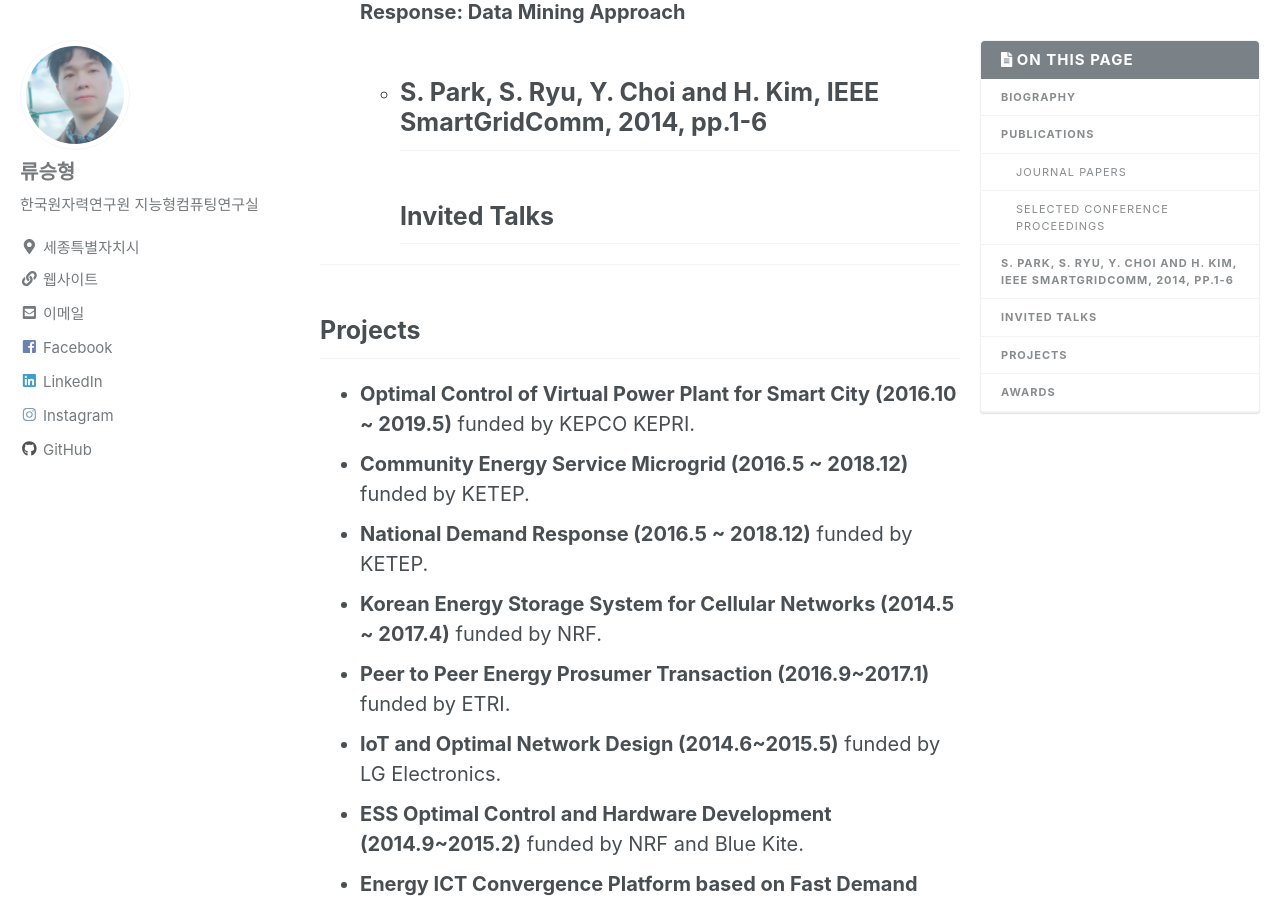
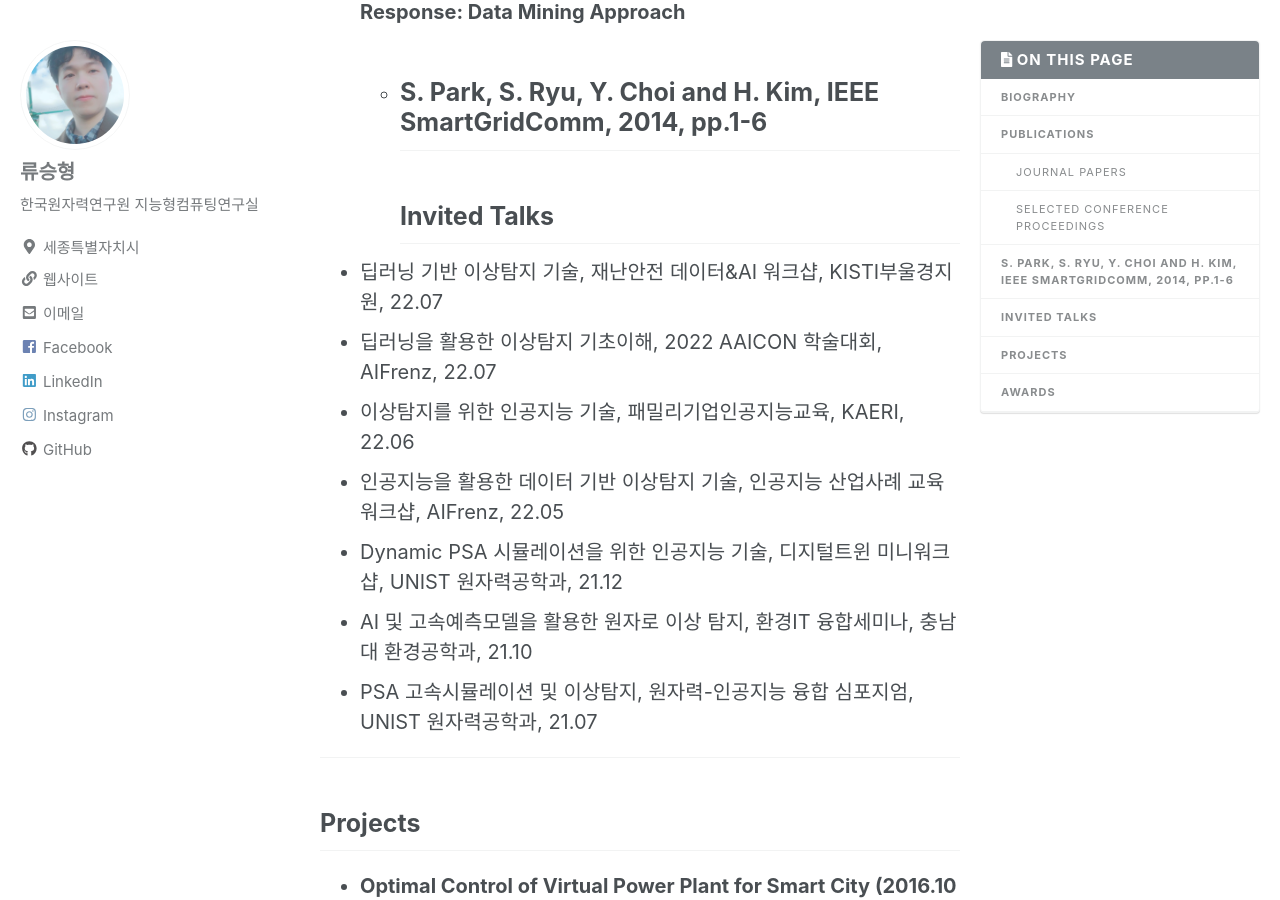
Before and after one commit to shryu8902/shryu8902.github.io, a Jekyll site: the page built from _pages/about.md, in a window 1280 px wide and 900 px high, scrolled down 4688 px. Built offline with Jekyll 4.4.1, drawn with Linux system fonts in a browser that asks for light colours; nearby versions of some CDN libraries.

Commit message:
Update about.md

```diff
--- a/_pages/about.md
+++ b/_pages/about.md
@@ -100,6 +100,14 @@ His research interests are transactive energy, energy data analysis, energy fore
 ---
 ## Invited Talks
 
+- 딥러닝 기반 이상탐지 기술, 재난안전 데이터&AI 워크샵, KISTI부울경지원, 22.07
+- 딥러닝을 활용한 이상탐지 기초이해, 2022 AAICON 학술대회, AIFrenz, 22.07
+- 이상탐지를 위한 인공지능 기술, 패밀리기업인공지능교육, KAERI, 22.06
+- 인공지능을 활용한 데이터 기반 이상탐지 기술, 인공지능 산업사례 교육워크샵, AIFrenz, 22.05
+- Dynamic PSA 시뮬레이션을 위한 인공지능 기술, 디지털트윈 미니워크샵, UNIST 원자력공학과, 21.12
+- AI 및 고속예측모델을 활용한 원자로 이상 탐지, 환경IT 융합세미나, 충남대 환경공학과, 21.10
+- PSA 고속시뮬레이션 및 이상탐지, 원자력-인공지능 융합 심포지엄, UNIST 원자력공학과, 21.07
+
 ---
 ## Projects
 
```
